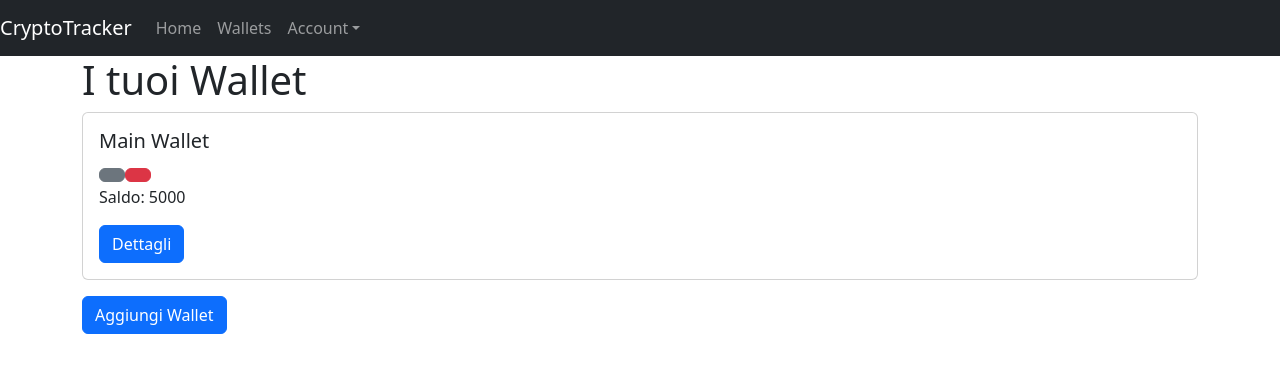
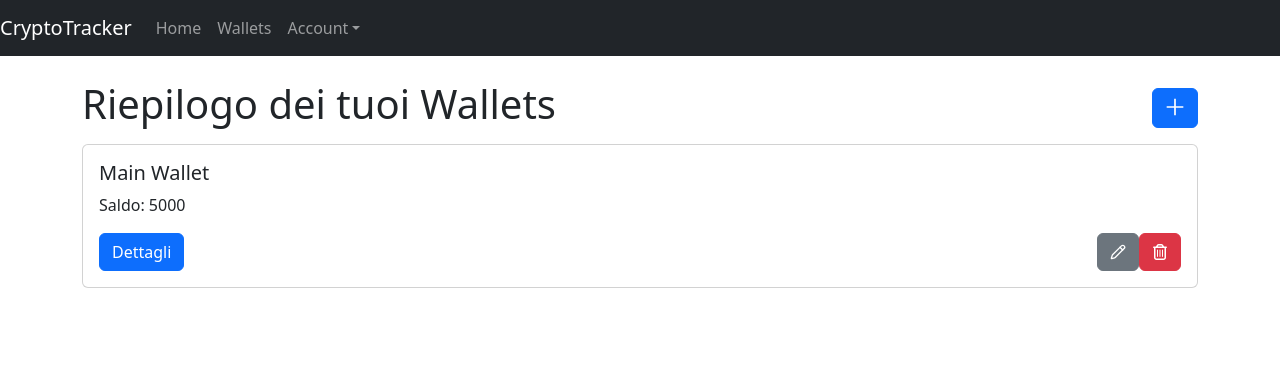
Before and after one commit to claudia-burali/capstone-frontend, a React (Create React App) app: page /auth in a window 1280 px wide. Both pictures are taken after typing "name@example.com", "Sample123" into the empty fields and a click on the button "Login". Shown: the top 372 px of the page. Built offline with nearby package versions, Linux system fonts and the light colour scheme.

Commit message:
components fix

```diff
--- a/package.json
+++ b/package.json
@@ -11,6 +11,7 @@
     "react": "^18.3.1",
     "react-bootstrap": "^2.10.4",
     "react-dom": "^18.3.1",
+    "react-icons": "^5.2.1",
     "react-router-dom": "^6.25.1",
     "react-scripts": "5.0.1",
     "web-vitals": "^2.1.4"
--- a/src/components/Account.jsx
+++ b/src/components/Account.jsx
@@ -3,7 +3,7 @@ import { Container, Row, Col } from "react-bootstrap";
 
 const Account = ({ accountData }) => {
   return (
-    <Container>
+    <Container className="my-3">
       <Row className="justify-content-md-center">
         <Col md={6}>
           <h2>Account Details</h2>
--- a/src/components/AddTransaction.jsx
+++ b/src/components/AddTransaction.jsx
@@ -17,13 +17,13 @@ const AddTransaction = ({ addTransaction }) => {
   };
 
   return (
-    <Container>
+    <Container className="my-3">
       <Row>
         <Col>
           <h1>Aggiungi Transazione</h1>
-          <Form onSubmit={handleSubmit}>
+          <Form onSubmit={handleSubmit} className="my-2">
             <Form.Group controlId="formType">
-              <Form.Label>Tipo di Transazione</Form.Label>
+              <Form.Label className="my-1">Tipo di Transazione</Form.Label>
               <Form.Control as="select" value={type} onChange={(e) => setType(e.target.value)}>
                 <option>Deposit</option>
                 <option>Withdrawal</option>
@@ -31,7 +31,7 @@ const AddTransaction = ({ addTransaction }) => {
             </Form.Group>
 
             <Form.Group controlId="formAmount">
-              <Form.Label>Importo</Form.Label>
+              <Form.Label className="my-1">Importo</Form.Label>
               <Form.Control
                 type="number"
                 placeholder="Inserisci importo"
@@ -41,12 +41,12 @@ const AddTransaction = ({ addTransaction }) => {
             </Form.Group>
 
             <Form.Group controlId="formDate">
-              <Form.Label>Data</Form.Label>
+              <Form.Label className="my-1">Data</Form.Label>
               <Form.Control type="date" value={date} onChange={(e) => setDate(e.target.value)} />
             </Form.Group>
 
-            <Button variant="primary" type="submit">
-              Aggiungi Transazione
+            <Button variant="primary" type="submit" className="mt-3">
+              Salva
             </Button>
           </Form>
         </Col>
--- a/src/components/Auth.jsx
+++ b/src/components/Auth.jsx
@@ -26,36 +26,36 @@ const Auth = ({ onLogin, onRegister }) => {
   };
 
   return (
-    <Container>
+    <Container className="my-5">
       <Row className="justify-content-md-center">
         <Col md={6}>
           <h2>{isLogin ? "Login" : "Registrazione"}</h2>
-          <Form onSubmit={handleSubmit}>
+          <Form className="my-3" onSubmit={handleSubmit}>
             {!isLogin && (
-              <Form.Group controlId="formUsername">
-                <Form.Label>Username</Form.Label>
+              <Form.Group className="my-2" controlId="formUsername">
+                <Form.Label className="my-1">Username</Form.Label>
                 <Form.Control
                   type="text"
-                  placeholder="Inserisci nome utente"
+                  placeholder="Inserisci il nome utente"
                   value={username}
                   onChange={(e) => setUsername(e.target.value)}
                 />
               </Form.Group>
             )}
-            <Form.Group controlId="formEmail">
-              <Form.Label>Email</Form.Label>
+            <Form.Group className="my-2" controlId="formEmail">
+              <Form.Label className="my-1">Email</Form.Label>
               <Form.Control
                 type="email"
-                placeholder="Inserisci email"
+                placeholder="Inserisci l'email"
                 value={email}
                 onChange={(e) => setEmail(e.target.value)}
               />
             </Form.Group>
-            <Form.Group controlId="formPassword">
-              <Form.Label>Password</Form.Label>
+            <Form.Group className="my-2" controlId="formPassword">
+              <Form.Label className="my-1">Password</Form.Label>
               <Form.Control
                 type="password"
-                placeholder="Inserisci password"
+                placeholder="Inserisci la password"
                 value={password}
                 onChange={(e) => setPassword(e.target.value)}
               />
--- a/src/components/Home.jsx
+++ b/src/components/Home.jsx
@@ -3,7 +3,7 @@ import { Container, Row, Col } from "react-bootstrap";
 
 const Home = () => {
   return (
-    <Container>
+    <Container className="my-5">
       <Row>
         <Col>
           <h1>Benvenuto in Crypto Tracker</h1>
--- a/src/components/WalletDetail.jsx
+++ b/src/components/WalletDetail.jsx
@@ -11,13 +11,13 @@ const WalletDetail = ({ wallets, addTransaction }) => {
   }
 
   return (
-    <Container>
+    <Container className="my-3">
       <Row>
         <Col>
-          <h1>Dettagli Wallet: {wallet.name}</h1>
+          <h1>{wallet.name}</h1>
           <Card className="mb-3">
             <Card.Body>
-              <Card.Title>Bilancio: ${wallet.balance}</Card.Title>
+              <Card.Title>Saldo: ${wallet.balance}</Card.Title>
               <Button as={Link} to={`/wallets/${wallet.id}/add-transaction`} variant="primary">
                 Aggiungi Transazione
               </Button>
--- a/src/components/Wallets.jsx
+++ b/src/components/Wallets.jsx
@@ -1,5 +1,8 @@
 import React, { useState } from "react";
 import { Container, Row, Col, Form, Button, Card, Modal } from "react-bootstrap";
+import { FaRegTrashCan } from "react-icons/fa6";
+import { GrAdd } from "react-icons/gr";
+import { LuPencil } from "react-icons/lu";
 import { Link } from "react-router-dom";
 
 const Wallets = ({ wallets, addWallet, editWalletName, deleteWallet }) => {
@@ -49,46 +52,55 @@ const Wallets = ({ wallets, addWallet, editWalletName, deleteWallet }) => {
   };
 
   return (
-    <Container>
-      <Row>
+    <Container className="my-4">
+      <div className="my-1 d-flex justify-content-between align-items-center">
+        <div>
+          <h1>Riepilogo dei tuoi Wallets</h1>
+        </div>
+        <div>
+          <Button variant="primary" onClick={() => setShowAddModal(true)}>
+            <GrAdd className="mb-1" size={20} />
+          </Button>
+        </div>
+      </div>
+      <Row className="my-2">
         <Col>
-          <h1>I tuoi Wallet</h1>
           {wallets.map((wallet) => (
             <Card key={wallet.id} className="mb-3">
               <Card.Body>
                 <Card.Title>{wallet.name}</Card.Title>
-                <Button variant="secondary" onClick={() => startEditing(wallet.id, wallet.name)} className="ml-2">
-                  <i class="bi bi-pencil"></i>
-                </Button>
-                <Button variant="danger" onClick={() => startDeleting(wallet.id)} className="ml-2">
-                  <i class="bi bi-trash3"></i>
-                </Button>
+
                 <Card.Text>Saldo: {wallet.balance}</Card.Text>
-                <Link to={`/wallets/${wallet.id}`} className="btn btn-primary">
-                  Dettagli
-                </Link>
+                <div className="d-flex justify-content-between">
+                  <div>
+                    <Link to={`/wallets/${wallet.id}`} className="btn btn-primary">
+                      Dettagli
+                    </Link>
+                  </div>
+                  <div>
+                    <Button variant="secondary" onClick={() => startEditing(wallet.id, wallet.name)} className="ml-2">
+                      <LuPencil className="mb-1" size={16} />
+                    </Button>
+                    <Button variant="danger" onClick={() => startDeleting(wallet.id)} className="ml-2">
+                      <FaRegTrashCan className="mb-1" size={16} />
+                    </Button>
+                  </div>
+                </div>
               </Card.Body>
             </Card>
           ))}
         </Col>
       </Row>
-      <Row>
-        <Col>
-          <Button variant="primary" onClick={() => setShowAddModal(true)}>
-            Aggiungi Wallet
-          </Button>
-        </Col>
-      </Row>
 
       {/* Modale per aggiungere un nuovo wallet */}
-      <Modal show={showAddModal} onHide={() => setShowAddModal(false)}>
+      <Modal show={showAddModal} onHide={() => setShowAddModal(false)} className="my-5">
         <Modal.Header closeButton>
           <Modal.Title>Aggiungi nuovo Wallet</Modal.Title>
         </Modal.Header>
         <Modal.Body>
           <Form onSubmit={handleAddSubmit}>
             <Form.Group controlId="formName">
-              <Form.Label>Nome del Wallet</Form.Label>
+              <Form.Label className="my-1">Nome del Wallet</Form.Label>
               <Form.Control
                 type="text"
                 placeholder="Inserisci nome"
@@ -96,22 +108,22 @@ const Wallets = ({ wallets, addWallet, editWalletName, deleteWallet }) => {
                 onChange={(e) => setName(e.target.value)}
               />
             </Form.Group>
-            <Button variant="primary" type="submit">
-              Aggiungi Wallet
+            <Button variant="primary" type="submit" className="mt-3">
+              Salva
             </Button>
           </Form>
         </Modal.Body>
       </Modal>
 
       {/* Modale per modificare il nome del wallet */}
-      <Modal show={showEditModal} onHide={() => setShowEditModal(false)}>
+      <Modal show={showEditModal} onHide={() => setShowEditModal(false)} className="my-5">
         <Modal.Header closeButton>
           <Modal.Title>Modifica Nome Wallet</Modal.Title>
         </Modal.Header>
         <Modal.Body>
           <Form onSubmit={handleEditSubmit}>
             <Form.Group controlId="formEditName">
-              <Form.Label>Nuovo Nome del Wallet</Form.Label>
+              <Form.Label className="my-1">Nuovo nome del Wallet</Form.Label>
               <Form.Control
                 type="text"
                 placeholder="Inserisci nuovo nome"
@@ -119,7 +131,7 @@ const Wallets = ({ wallets, addWallet, editWalletName, deleteWallet }) => {
                 onChange={(e) => setEditName(e.target.value)}
               />
             </Form.Group>
-            <Button variant="secondary" type="submit">
+            <Button variant="secondary" type="submit" className="mt-3">
               Salva
             </Button>
           </Form>
@@ -127,7 +139,7 @@ const Wallets = ({ wallets, addWallet, editWalletName, deleteWallet }) => {
       </Modal>
 
       {/* Modale per confermare l'eliminazione del wallet */}
-      <Modal show={showDeleteModal} onHide={() => setShowDeleteModal(false)}>
+      <Modal show={showDeleteModal} onHide={() => setShowDeleteModal(false)} className="my-5">
         <Modal.Header closeButton>
           <Modal.Title>Conferma Eliminazione</Modal.Title>
         </Modal.Header>
```
Also changed, not shown: 1 other file (tests, documents, lock files or other folders).
